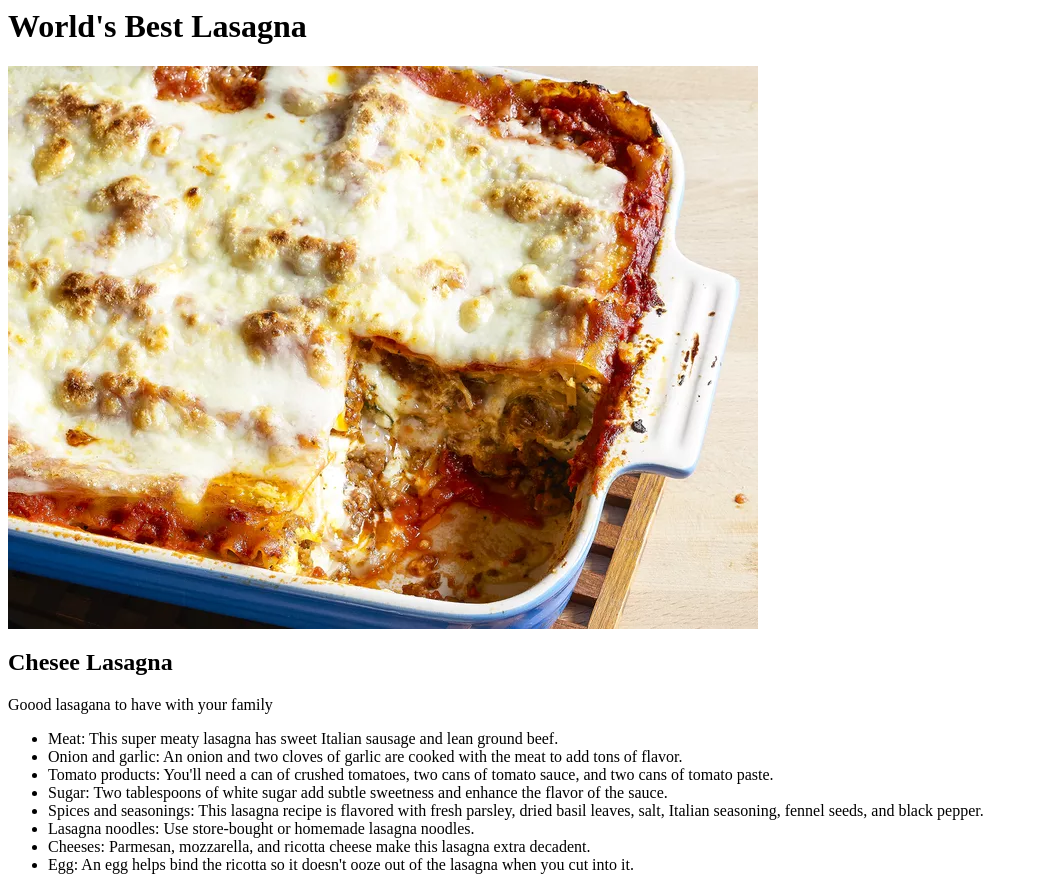
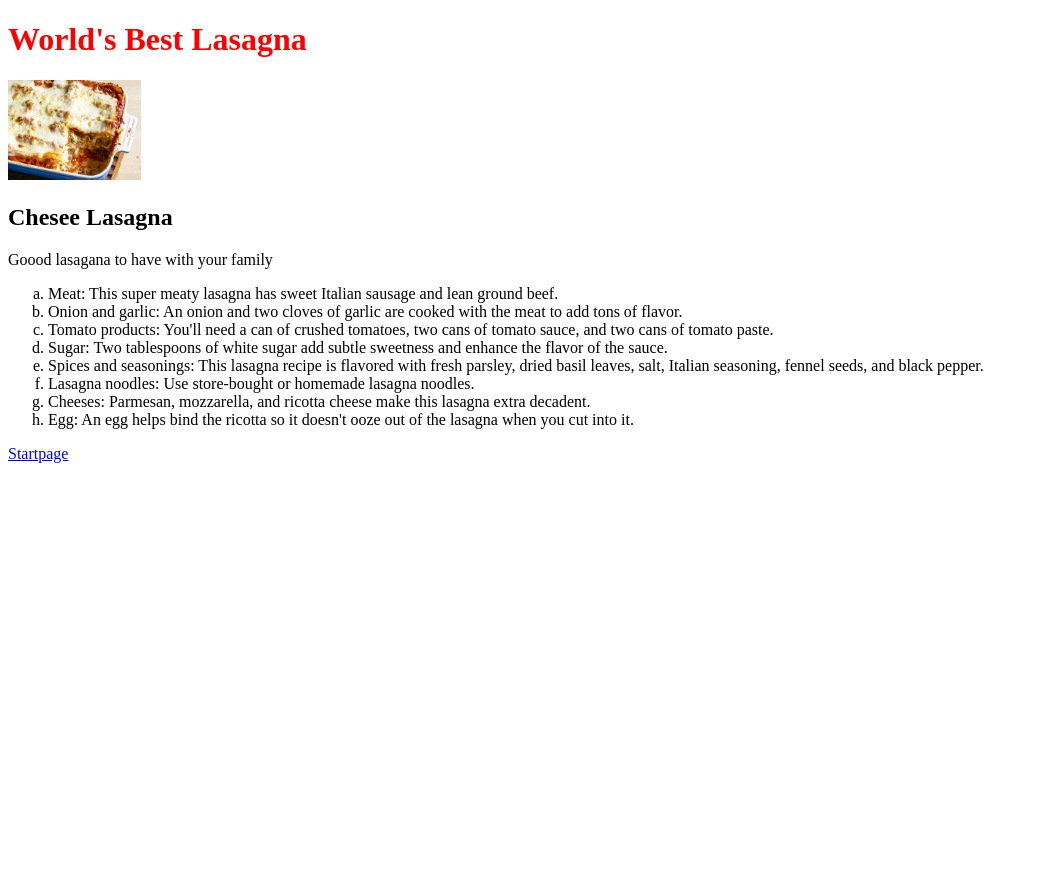
Before and after one commit to Codin-Wizard/odin-recipes, a plain HTML site: page recipes/lasagna.html in a window 1280 px wide. Shown: the whole page, without its empty margins (0-1038 px from the left). After the commit the page ends 800 px from the top, so only its background shows below. Drawn offline with Linux system fonts and the light colour scheme; files that its build step writes are made by us from their sources.

Commit message:
Added some colors and picure sizes in css

```diff
--- a/recipes/lasagna.html
+++ b/recipes/lasagna.html
@@ -1,9 +1,19 @@
+<!DOCTYPE html>
+<html lang="en">
+<head>
+    <meta charset="UTF-8">
+    <meta name="viewport" content="width=device-width, initial-scale=1.0">
+    <title>Recipes</title>
+    <link rel="stylesheet" href="stilark.css">
+</head>
+<body>
+
     <h1>World's Best Lasagna</h1>
 
         <img src="/Images/lasagna-bilde.webp" alt="lasagna-bilde" class="mat-bilde">
         <h2>Chesee Lasagna</h2>
         <p>Goood lasagana to have with your family</p>
-<ul>
+        <ul class="ingredients">
             <li>Meat: This super meaty lasagna has sweet Italian sausage and lean ground beef.</li>
             <li>Onion and garlic: An onion and two cloves of garlic are cooked with the meat to add tons of flavor.</li>
             <li>Tomato products: You'll need a can of crushed tomatoes, two cans of tomato sauce, and two cans of tomato paste.</li>
@@ -13,4 +23,7 @@
             <li>Cheeses: Parmesan, mozzarella, and ricotta cheese make this lasagna extra decadent.</li>
             <li>Egg: An egg helps bind the ricotta so it doesn't ooze out of the lasagna when you cut into it.</li>
         </ul>
+
+        <a href="/index.html">Startpage</a>
 </body>
+</html>
--- a/stilark.css
+++ b/stilark.css
@@ -1,3 +1,15 @@
+body{
+    font-family: 'Times New Roman', Times, serif;
+}
 .mat-bilde{
     height: 100px;
 }
+.ingredients{
+
+}
+li{
+    list-style-type: lower-alpha;
+}
+h1{
+    color: red;
+}
```
Also changed, not shown: index.html (+5 -3 lines). Lines whose indentation alone changed are shown as unchanged.
